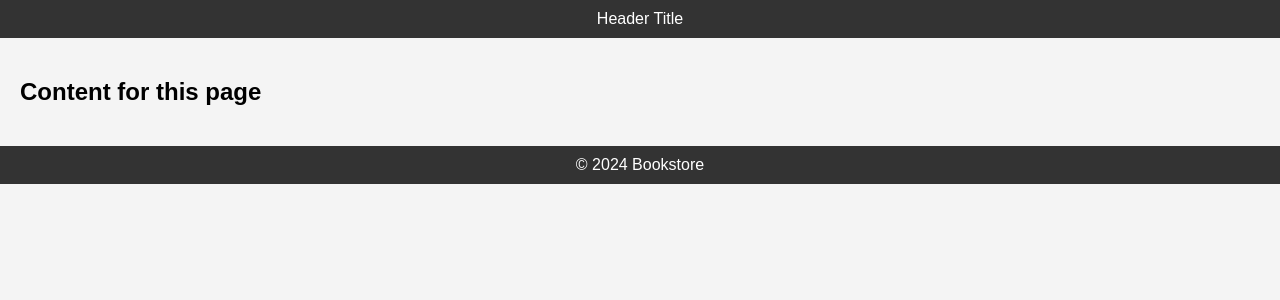
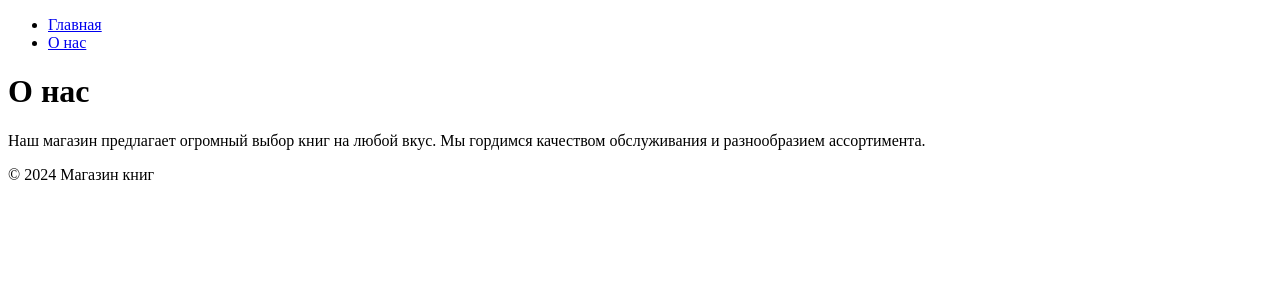
Before and after one commit to zebunisso/book_store, a Flask app: template templates/pages/about.html in a window 1280 px wide. Shown: the top 300 px of the page. Run offline with Flask 3, Linux system fonts and the light colour scheme; the template is opened without the code that fills it, so the values that code supplies are empty.

Commit message:
third try

```diff
--- a/app.py
+++ b/app.py
@@ -1,12 +1,14 @@
-from flask import Flask
-from api.routes import api_bp
-from config import Config
+from flask import Flask, render_template
 
 app = Flask(__name__)
-app.config.from_object(Config)
 
-# Подключение Blueprint для API
-app.register_blueprint(api_bp)
+@app.route('/')
+def home():
+    return render_template('index.html')
 
-if __name__ == "__main__":
+@app.route('/about')
+def about():
+    return render_template('about.html')
+
+if __name__ == '__main__':
     app.run(debug=True)
--- a/static/css/styles.css
+++ b/static/css/styles.css
@@ -1,3 +1,5 @@
+/* Пример стилей для сайта */
+
 body {
     font-family: Arial, sans-serif;
     margin: 0;
@@ -7,18 +9,32 @@
 
 header {
     background-color: #333;
-    color: #fff;
+    color: white;
     padding: 10px 0;
     text-align: center;
 }
 
-main {
-    padding: 20px;
+nav ul {
+    list-style-type: none;
+    padding: 0;
+}
+
+nav ul li {
+    display: inline;
+    margin: 0 10px;
+}
+
+nav ul li a {
+    color: white;
+    text-decoration: none;
 }
 
 footer {
+    background-color: #333;
+    color: white;
     text-align: center;
-    padding: 10px;
-    background-color: #333;
-    color: #fff;
+    padding: 10px 0;
+    position: fixed;
+    bottom: 0;
+    width: 100%;
 }
--- /dev/null
+++ b/templates/index.html
@@ -0,0 +1,6 @@
+{% extends 'layout.html' %}
+
+{% block content %}
+    <h1>Добро пожаловать в наш магазин!</h1>
+    <p>Здесь вы можете найти множество интересных книг для любого возраста и вкуса.</p>
+{% endblock %}
--- a/templates/layout.html
+++ b/templates/layout.html
@@ -1,28 +1,27 @@
 <!DOCTYPE html>
-<html lang="en">
+<html lang="ru">
 <head>
     <meta charset="UTF-8">
     <meta name="viewport" content="width=device-width, initial-scale=1.0">
-    <title>{% block title %}Bookstore{% endblock %}</title>
-    <link rel="stylesheet" href="{{ url_for('static', filename='css/styles.css') }}">
-    <script src="{{ url_for('static', filename='js/main.js') }}"></script>
+    <title>Магазин книг</title>
 </head>
 <body>
     <header>
-        <h1>Bookstore</h1>
         <nav>
-            <a href="{{ url_for('index') }}">Главная</a>
-            <a href="{{ url_for('catalog') }}">Каталог</a>
-            <a href="{{ url_for('contact') }}">Контакты</a>
+            <ul>
+                <li><a href="{{ url_for('home') }}">Главная</a></li>
+                <li><a href="{{ url_for('about') }}">О нас</a></li>
+            </ul>
         </nav>
     </header>
 
     <main>
-        {% block content %}{% endblock %}
+        {% block content %}
+        {% endblock %}
     </main>
 
     <footer>
-        <p>&copy; 2024 Bookstore</p>
+        <p>© 2024 Магазин книг</p>
     </footer>
 </body>
 </html>
--- a/templates/pages/about.html
+++ b/templates/pages/about.html
@@ -1,16 +1,6 @@
-<!DOCTYPE html>
-<html lang="en">
-<head>
-    <meta charset="UTF-8">
-    <meta name="viewport" content="width=device-width, initial-scale=1.0">
-    <title>Title</title>
-    <link rel="stylesheet" href="{{ url_for('static', filename='css/styles.css') }}">
-</head>
-<body>
-    <header>Header Title</header>
-    <main>
-        <h2>Content for this page</h2>
-    </main>
-    <footer>© 2024 Bookstore</footer>
-</body>
-</html>
+{% extends 'layout.html' %}
+
+{% block content %}
+    <h1>О нас</h1>
+    <p>Наш магазин предлагает огромный выбор книг на любой вкус. Мы гордимся качеством обслуживания и разнообразием ассортимента.</p>
+{% endblock %}
```
Also changed, not shown: templates/pages/index.html (deleted, +0 -8 lines).
